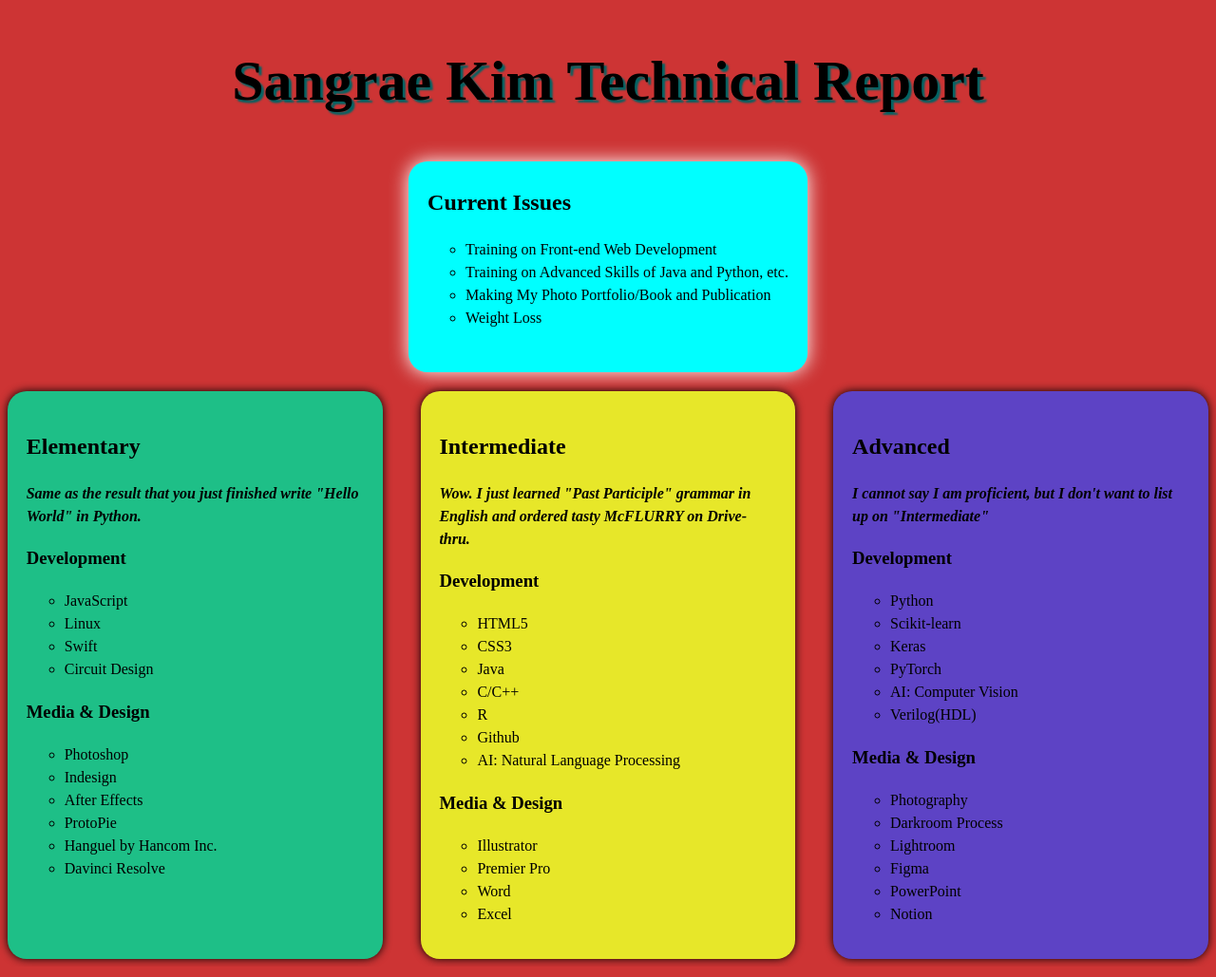
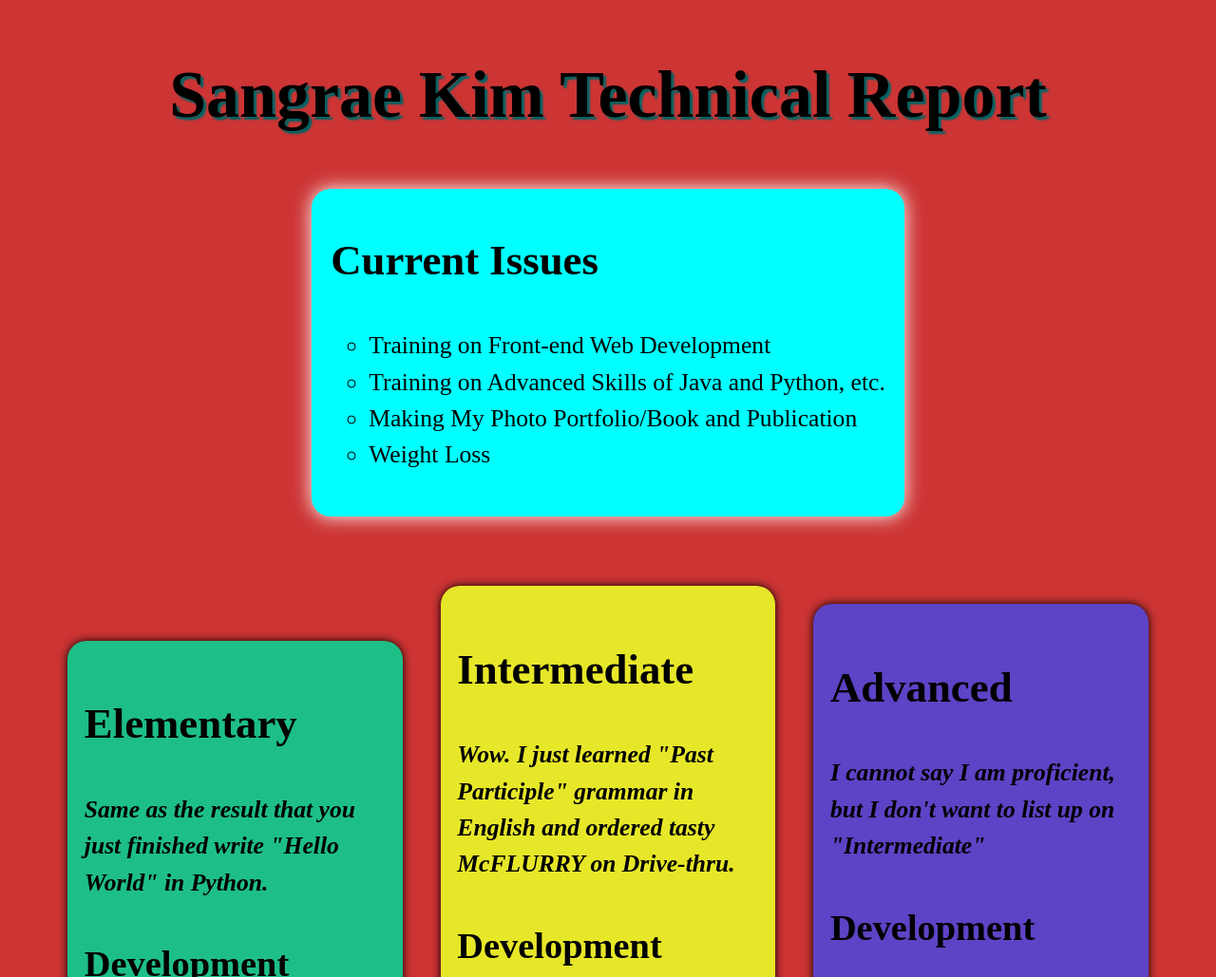
Before and after one commit to KinderRookie/UIDesign1, a plain HTML site: page technical-report/index.html in a window 1280 px wide. Shown: the top 1029 px of the page at 95% size. Drawn offline with Linux system fonts and the light colour scheme.

Commit message:
Update style.css

```diff
--- a/technical-report/style.css
+++ b/technical-report/style.css
@@ -10,6 +10,14 @@ body {
   background-color: #cd3434;
 }
 
+h2 {
+  font-size: 3.5vw;
+}
+
+h3 {
+  font-size: 3vw;
+}
+
 #container {
   display: grid;
   place-items: center;
@@ -20,7 +28,9 @@ body {
   animation: glow 2s ease-in-out infinite alternate;
   padding: 5px 20px;
   border-radius: 20px;
-  margin-bottom: 20px;
+  margin-bottom: 10px;
+  width: 100%;
+  max-width: fit-content;
 }
 
 @keyframes glow {
@@ -40,7 +50,7 @@ body {
   position: sticky;
   top: 0;
 
-  font-size: 30px;
+  font-size: 35px;
   font-weight: bold;
   text-align: center;
   text-shadow: rgb(1, 100, 100) 3px 3px 2px;
@@ -51,7 +61,7 @@ body {
 .elementary p,
 .Advanced p,
 .intermediate p {
-  font-size: 16px;
+  font-size: 2vw;
   font-weight: bold;
   font-style: italic;
   margin: 0;
@@ -60,9 +70,12 @@ body {
 
 li {
   list-style-type: circle;
+  font-size: 2vw;
 }
 #current_stack {
   display: grid;
+  place-items: center;
+  margin: 5%;
   grid-template-columns: 1fr; /* Display as a single column on mobile */
   gap: 20px; /* Add some gap between the columns */
 }
```
